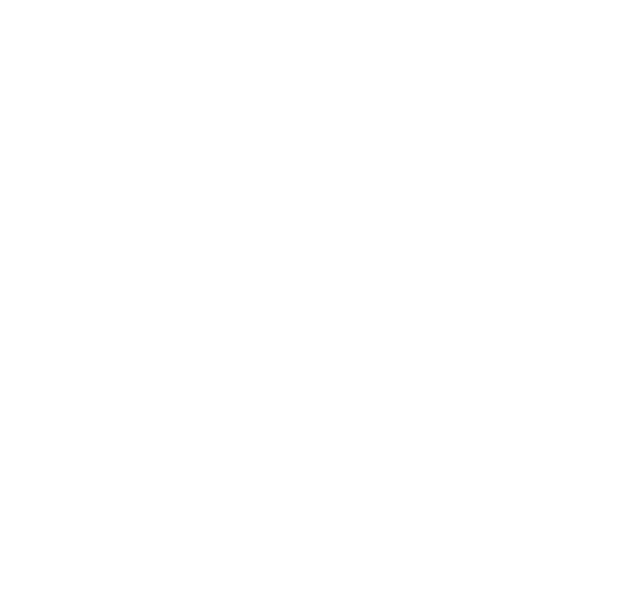
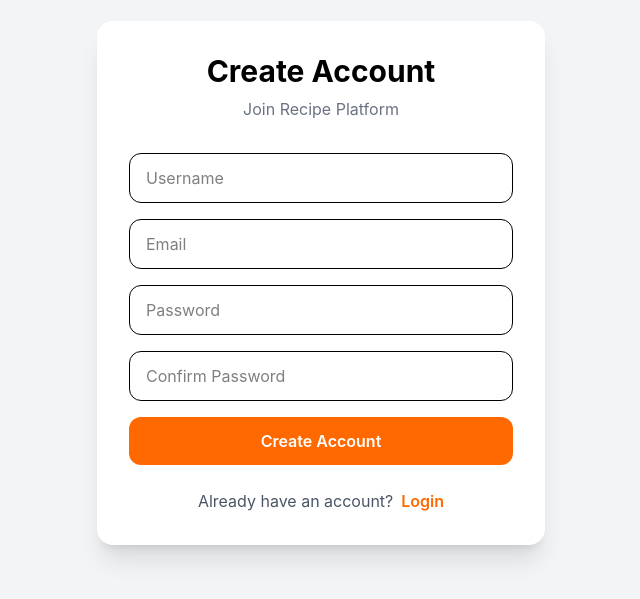
Before and after one commit to shadrackmason-ship-it/recipe-frontend, a React (Vite) app: page /signup in a window 1280 px wide. Before the commit this address had no page. Shown: the part 117-716 px from the top of the page, without its empty margins (319-959 px from the left). Built offline with nearby package versions, Linux system fonts and the light colour scheme.

Commit message:
signup added

```diff
--- a/src/App.jsx
+++ b/src/App.jsx
@@ -1,6 +1,6 @@
 import {  Routes, Route, } from "react-router-dom";
 import Login from "./pages/Login";
-
+import Signup from "./pages/Signup"
 
 function App() {
   return (
@@ -10,7 +10,10 @@
           path="/"
           element={<Login />}
         />
-
+        <Route
+          path="/signup"
+          element={<Signup />}
+        />
         </Routes>
 
   );
--- a/src/pages/Login.jsx
+++ b/src/pages/Login.jsx
@@ -119,7 +119,7 @@
         <p className="text-center mt-6 text-gray-600">
           Don't have an account?
           <Link
-            to="/register"
+            to="/signup"
             className="ml-2 text-orange-500 font-semibold"
           >
             Sign Up
--- a/src/pages/Signup.jsx
+++ b/src/pages/Signup.jsx
@@ -0,0 +1,150 @@
+import { useState } from "react";
+import { Link, useNavigate } from "react-router-dom";
+
+function Signup() {
+  const [username, setUsername] = useState("");
+  const [email, setEmail] = useState("");
+  const [password, setPassword] = useState("");
+  const [confirmPassword, setConfirmPassword] = useState("");
+  const [loading, setLoading] = useState(false);
+  const [error, setError] = useState("");
+  const navigate = useNavigate();
+
+  const handleSubmit = async (e) => {
+    e.preventDefault();
+    setError("");
+    if (password !== confirmPassword) {
+      setError("Passwords do not match");
+      return;
+    }
+
+    setLoading(true);
+
+    try {
+      const response = await fetch(
+        "http://localhost:8000/auth/register",
+        {
+          method: "POST",
+          headers: {
+            "Content-Type":
+              "application/json",
+          },
+          body: JSON.stringify({
+            username,
+            email,
+            password,
+          }),
+        }
+      );
+
+      const data = await response.json();
+
+      if (!response.ok) {
+        throw new Error(
+          data.detail ||
+            "Registration failed"
+        );
+      }
+
+      navigate("/");
+    } catch (err) {
+      setError(err.message);
+    } finally {
+      setLoading(false);
+    }
+  };
+
+  return (
+    <div className="min-h-screen flex items-center justify-center bg-gray-100 p-6">
+      <div className="w-full max-w-md bg-white rounded-2xl shadow-xl p-8">
+        <div className="text-center mb-8">
+          <h2 className="text-3xl font-bold">
+            Create Account
+          </h2>
+          <p className="text-gray-500 mt-2">
+            Join Recipe Platform
+          </p>
+        </div>
+
+        <form
+          onSubmit={handleSubmit}
+          className="space-y-4"
+        >
+          <input
+            type="text"
+            placeholder="Username"
+            value={username}
+            onChange={(e) =>
+              setUsername(e.target.value)
+            }
+            className="w-full border px-4 py-3 rounded-xl"
+            required
+          />
+
+          <input
+            type="email"
+            placeholder="Email"
+            value={email}
+            onChange={(e) =>
+              setEmail(e.target.value)
+            }
+            className="w-full border px-4 py-3 rounded-xl"
+            required
+          />
+
+          <input
+            type="password"
+            placeholder="Password"
+            value={password}
+            onChange={(e) =>
+              setPassword(e.target.value)
+            }
+            className="w-full border px-4 py-3 rounded-xl"
+            required
+          />
+
+          <input
+            type="password"
+            placeholder="Confirm Password"
+            value={confirmPassword}
+            onChange={(e) =>
+              setConfirmPassword(
+                e.target.value
+              )
+            }
+            className="w-full border px-4 py-3 rounded-xl"
+            required
+          />
+
+          {error && (
+            <p className="text-red-500 text-sm">
+              {error}
+            </p>
+          )}
+
+          <button
+            type="submit"
+            disabled={loading}
+            className="w-full bg-orange-500 hover:bg-orange-600 text-white py-3 rounded-xl font-semibold"
+          >
+            {loading
+              ? "Creating..."
+              : "Create Account"}
+          </button>
+        </form>
+
+        <p className="text-center mt-6 text-gray-600">
+          Already have an account?
+          <Link
+            to="/"
+            className="ml-2 text-orange-500 font-semibold"
+          >
+            Login
+          </Link>
+        </p>
+      </div>
+    </div>
+  );
+}
+
+export default Signup;
```
